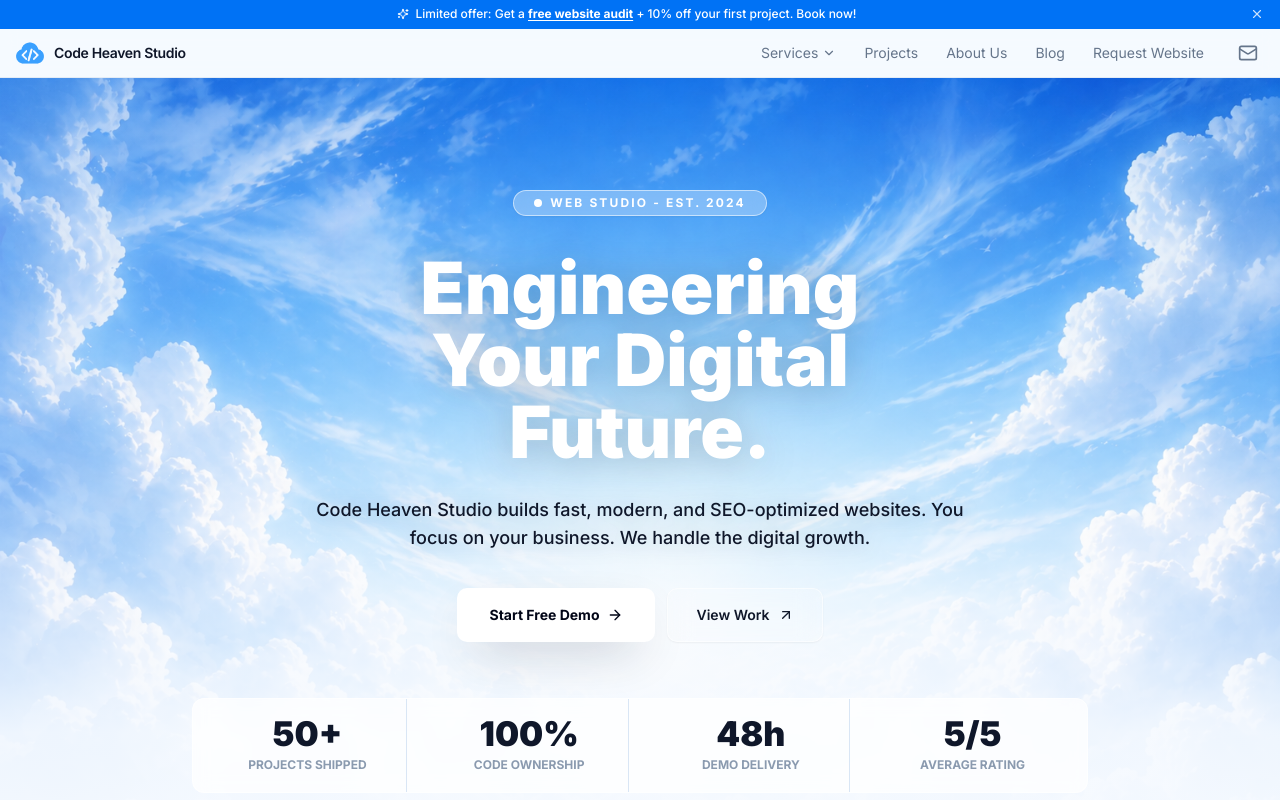
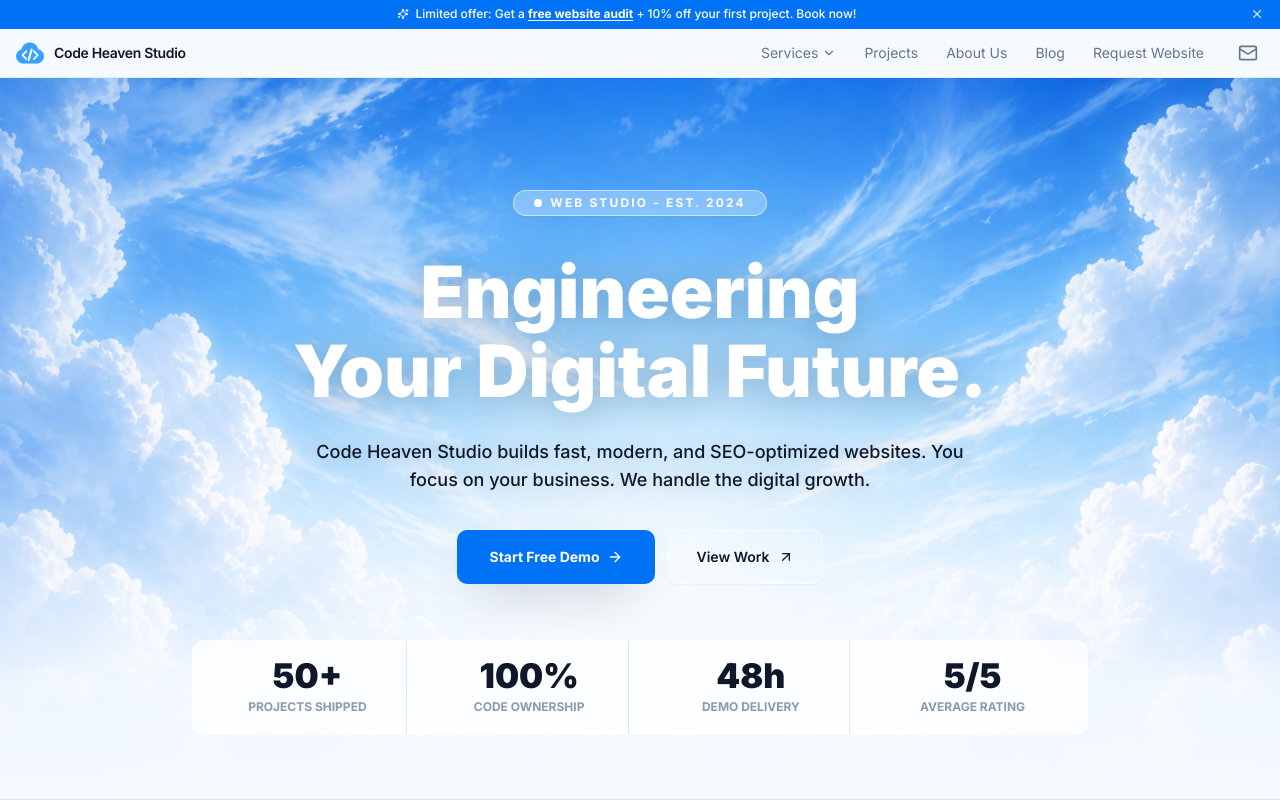
Before and after one commit to SawSimonLinn/codeheavenstudio, a Next.js app: page / in a window 1280 px wide. Shown: the top 800 px of the page. Built offline with nearby package versions, Linux system fonts and the light colour scheme.

Commit message:
new design

```diff
--- a/src/app/page.tsx
+++ b/src/app/page.tsx
@@ -174,12 +174,11 @@ function Hero() {
           Web Studio - Est. 2024
         </div>
 
-        <h1 className="mt-9 max-w-5xl text-balance text-5xl font-black leading-none text-white drop-shadow-[0_3px_18px_rgba(15,23,42,0.24)] sm:text-6xl lg:text-7xl">
+        <h1 className="mt-9 max-w-5xl text-balance text-5xl font-black !leading-[1.1]  text-white drop-shadow-[0_3px_18px_rgba(15,23,42,0.24)] sm:text-6xl lg:text-7xl">
           Engineering
           <br />
-          Your Digital
-          <br />
-          Future.
+          Your Digital Future.
+          {/* <br /> */}
         </h1>
         <p className="mt-7 max-w-2xl text-base font-medium leading-relaxed  drop-shadow-[0_2px_10px_rgba(15,23,42,0.18)] sm:text-lg">
           Code Heaven Studio builds fast, modern, and SEO-optimized websites.
@@ -189,7 +188,8 @@ function Hero() {
         <div className="mt-9 flex flex-wrap justify-center gap-3">
           <Link
             href="/contact"
-            className="inline-flex items-center gap-2 rounded-md bg-white px-8 py-4 text-sm font-bold text-slate-950 shadow-[0_18px_50px_-20px_rgba(15,23,42,0.45)] transition-transform hover:-translate-y-0.5"
+            className="inline-flex items-center gap-2 rounded-md text-white bg-white px-8 py-4 text-sm font-bold  shadow-[0_18px_50px_-20px_rgba(15,23,42,0.45)] transition-transform hover:-translate-y-0.5"
+            style={{ background: BLUE }}
           >
             Start Free Demo <ArrowRight className="h-4 w-4" />
           </Link>
```
